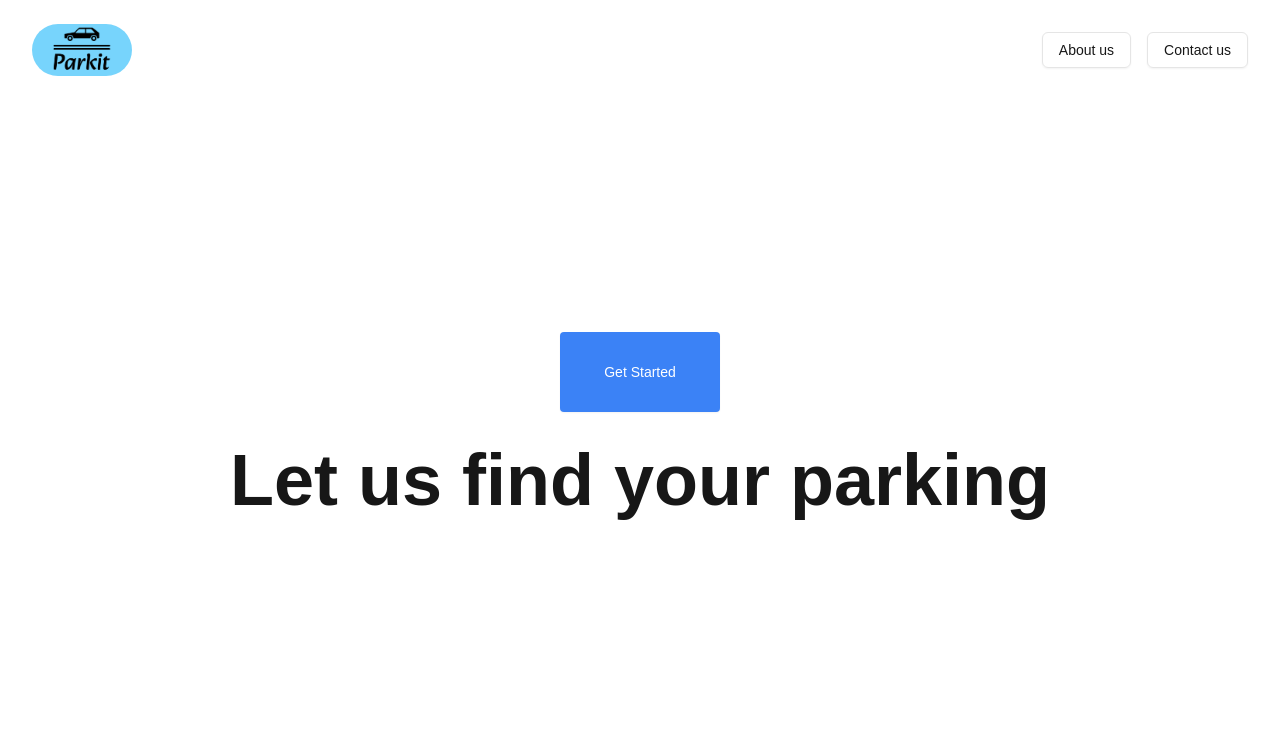
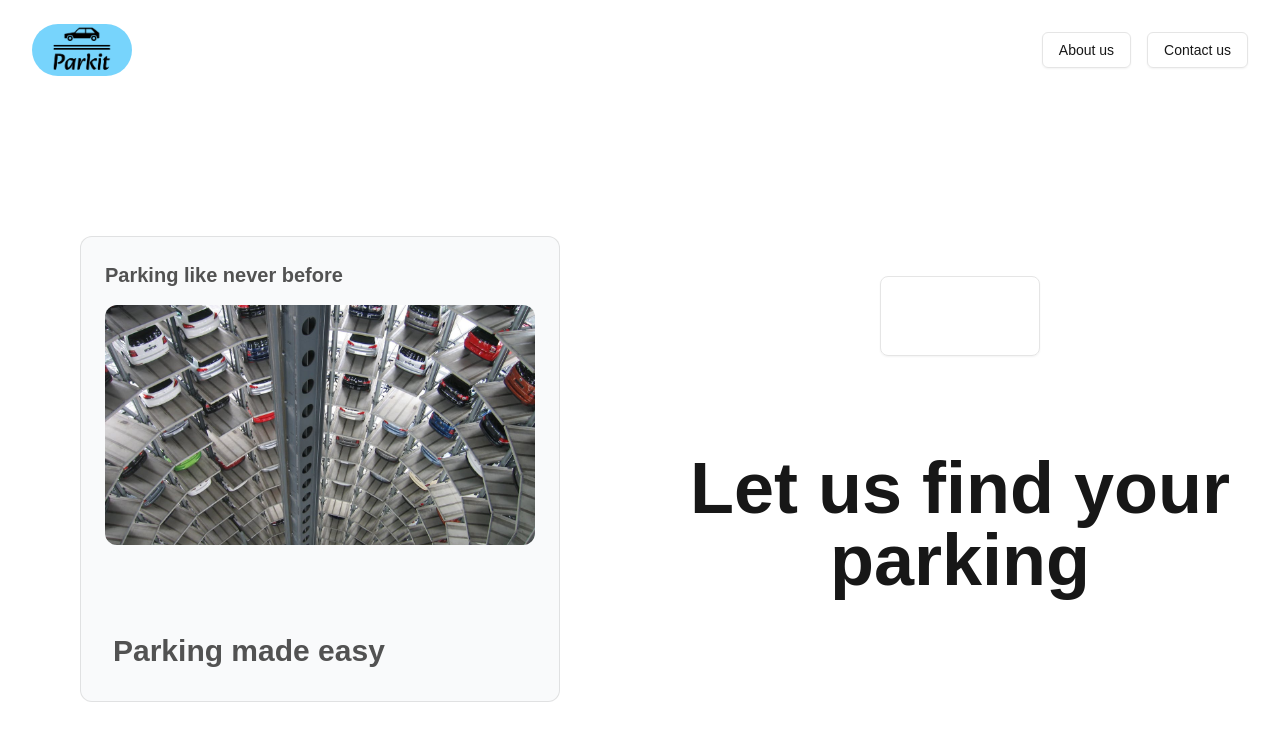
Before and after one commit to Liquidator04/Parkit, a Next.js app: page / in a window 1280 px wide. Shown: the top 740 px of the page. Built offline with nearby package versions, Linux system fonts and the light colour scheme.

Commit message:
hero section done

```diff
--- a/src/app/page.js
+++ b/src/app/page.js
@@ -1,12 +1,21 @@
-import { Button} from "@/components/ui/button"
-import logo from './public/logo.png'
-import Image from 'next/image'
-import { Input } from "@/components/ui/input"
+"use client";
+import { Button } from "@/components/ui/button";
+import logo from './public/logo.png';
+import Image from 'next/image';
+import { ThreeDCardDemo } from "@/components/threecard";
+import { useRouter } from "next/navigation";
 
-function page() {
+
+
+
+function Page() {
+  const router = useRouter();
+  const handleSignIn = () => {
+    router.push('/signin');
+  };
   return (
     <>
-   <br></br>
+      <br />
       <div className="flex justify-between items-center w-full">
         <Image
           className="ml-8 rounded-full"
@@ -15,26 +24,28 @@
           width={100}
           height={80}
         />
-  <div className="flex space-x-4 mr-8">  {/* Add margin right to the button group */}
+        <div className="flex space-x-4 mr-8">
           <Button variant="outline">About us</Button>
           <Button variant="outline">Contact us</Button>
         </div>
       </div>
 
-    <br></br>
-    <br></br>
-    <br></br>
-    <br></br>
+      <div className="flex justify-between items-start mt-20">
+        <div className="flex-1">
+          <ThreeDCardDemo />
+        </div>
+        <div className="flex flex-col justify-center items-center flex-1 mt-20">
+          <Button onClick={handleSignIn}  variant="outline" className="text-white py-2 px-4 rounded-lg h-20 w-40 text-xl font-sans mb-4 mt-10">
+            Get Started
+          </Button>
 
-    <div class="w-full flex justify-center mt-20">
-    <Button variant="secondary" className="bg-blue-500 text-white py-2 px-4 rounded mt-20 h-20 w-40">Get Started</Button>
-</div>
-
-<h1 className="text-center text-5xl md:text-7xl font-bold text-white-800 mb-8 mt-8">
+          <h1 className="text-center text-5xl md:text-7xl font-bold text-white-800 mt-20">
             Let us find your parking
           </h1>
+        </div>
+      </div>
     </>
-  )
+  );
 }
 
-export default page
+export default Page;
--- /dev/null
+++ b/src/components/threecard.jsx
@@ -0,0 +1,52 @@
+"use client";
+
+import Image from "next/image";
+import React from "react";
+import { CardBody, CardContainer, CardItem } from "../components/ui/3d-card";
+import parking from "../app/public/parking.jpg"
+
+
+export function ThreeDCardDemo() {
+  return (
+    (<CardContainer className="inter-var">
+      <CardBody
+        className="bg-gray-50 relative group/card  dark:hover:shadow-2xl dark:hover:shadow-emerald-500/[0.1] dark:bg-black dark:border-white/[0.2] border-black/[0.1] w-auto sm:w-[30rem] h-auto rounded-xl p-6 border  ">
+        <CardItem
+          translateZ="50"
+          className="text-xl font-bold text-neutral-600 dark:text-white">
+          Parking like never before
+        </CardItem>
+        <CardItem
+          as="p"
+          translateZ="60"
+          className="text-neutral-500 text-sm max-w-sm mt-2 dark:text-neutral-300">
+
+        </CardItem>
+        <CardItem translateZ="100" rotateX={20} rotateZ={-10} className="w-full mt-4">
+          <Image
+            src={parking}
+            height="1000"
+            width="1000"
+            className="h-60 w-full object-cover rounded-xl group-hover/card:shadow-xl"
+            alt="thumbnail" />
+        </CardItem>
+        <div className="flex justify-between items-center mt-20 ">
+          <CardItem
+            translateZ={20}
+            translateX={-40}
+            as="button"
+            className="px-2 py-2 rounded-xl text-3xl  font-bold text-neutral-600 dark:text-white ">
+            Parking made easy
+          </CardItem>
+          {/* <CardItem
+            translateZ={20}
+            translateX={40}
+            as="button"
+            className="px-4 py-2 rounded-xl bg-black dark:bg-white dark:text-black text-white text-xs font-bold">
+            Sign up
+          </CardItem> */}
+        </div>
+      </CardBody>
+    </CardContainer>)
+  );
+}
--- /dev/null
+++ b/src/components/ui/3d-card.jsx
@@ -0,0 +1,126 @@
+"use client";;
+import { cn } from "@/lib/utils";
+import React, {
+  createContext,
+  useState,
+  useContext,
+  useRef,
+  useEffect,
+} from "react";
+
+const MouseEnterContext = createContext(undefined);
+
+export const CardContainer = ({
+  children,
+  className,
+  containerClassName
+}) => {
+  const containerRef = useRef(null);
+  const [isMouseEntered, setIsMouseEntered] = useState(false);
+
+  const handleMouseMove = (e) => {
+    if (!containerRef.current) return;
+    const { left, top, width, height } =
+      containerRef.current.getBoundingClientRect();
+    const x = (e.clientX - left - width / 2) / 25;
+    const y = (e.clientY - top - height / 2) / 25;
+    containerRef.current.style.transform = `rotateY(${x}deg) rotateX(${y}deg)`;
+  };
+
+  const handleMouseEnter = (e) => {
+    setIsMouseEntered(true);
+    if (!containerRef.current) return;
+  };
+
+  const handleMouseLeave = (e) => {
+    if (!containerRef.current) return;
+    setIsMouseEntered(false);
+    containerRef.current.style.transform = `rotateY(0deg) rotateX(0deg)`;
+  };
+  return (
+    (<MouseEnterContext.Provider value={[isMouseEntered, setIsMouseEntered]}>
+      <div
+        className={cn("py-20 flex items-center justify-center", containerClassName)}
+        style={{
+          perspective: "1000px",
+        }}>
+        <div
+          ref={containerRef}
+          onMouseEnter={handleMouseEnter}
+          onMouseMove={handleMouseMove}
+          onMouseLeave={handleMouseLeave}
+          className={cn(
+            "flex items-center justify-center relative transition-all duration-200 ease-linear",
+            className
+          )}
+          style={{
+            transformStyle: "preserve-3d",
+          }}>
+          {children}
+        </div>
+      </div>
+    </MouseEnterContext.Provider>)
+  );
+};
+
+export const CardBody = ({
+  children,
+  className
+}) => {
+  return (
+    (<div
+      className={cn(
+        "h-96 w-96 [transform-style:preserve-3d]  [&>*]:[transform-style:preserve-3d]",
+        className
+      )}>
+      {children}
+    </div>)
+  );
+};
+
+export const CardItem = ({
+  as: Tag = "div",
+  children,
+  className,
+  translateX = 0,
+  translateY = 0,
+  translateZ = 0,
+  rotateX = 0,
+  rotateY = 0,
+  rotateZ = 0,
+  ...rest
+}) => {
+  const ref = useRef(null);
+  const [isMouseEntered] = useMouseEnter();
+
+  useEffect(() => {
+    handleAnimations();
+  }, [isMouseEntered]);
+
+  const handleAnimations = () => {
+    if (!ref.current) return;
+    if (isMouseEntered) {
+      ref.current.style.transform = `translateX(${translateX}px) translateY(${translateY}px) translateZ(${translateZ}px) rotateX(${rotateX}deg) rotateY(${rotateY}deg) rotateZ(${rotateZ}deg)`;
+    } else {
+      ref.current.style.transform = `translateX(0px) translateY(0px) translateZ(0px) rotateX(0deg) rotateY(0deg) rotateZ(0deg)`;
+    }
+  };
+
+  return (
+    (<Tag
+      ref={ref}
+      className={cn("w-fit transition duration-200 ease-linear", className)}
+      {...rest}>
+      {children}
+    </Tag>)
+  );
+};
+
+// Create a hook to use the context
+export const useMouseEnter = () => {
+  const context = useContext(MouseEnterContext);
+  if (context === undefined) {
+    throw new Error("useMouseEnter must be used within a MouseEnterProvider");
+  }
+  return context;
+};
```
Also changed, not shown: src/app/public/parking.jpg (added). Lines whose indentation alone changed are shown as unchanged.
